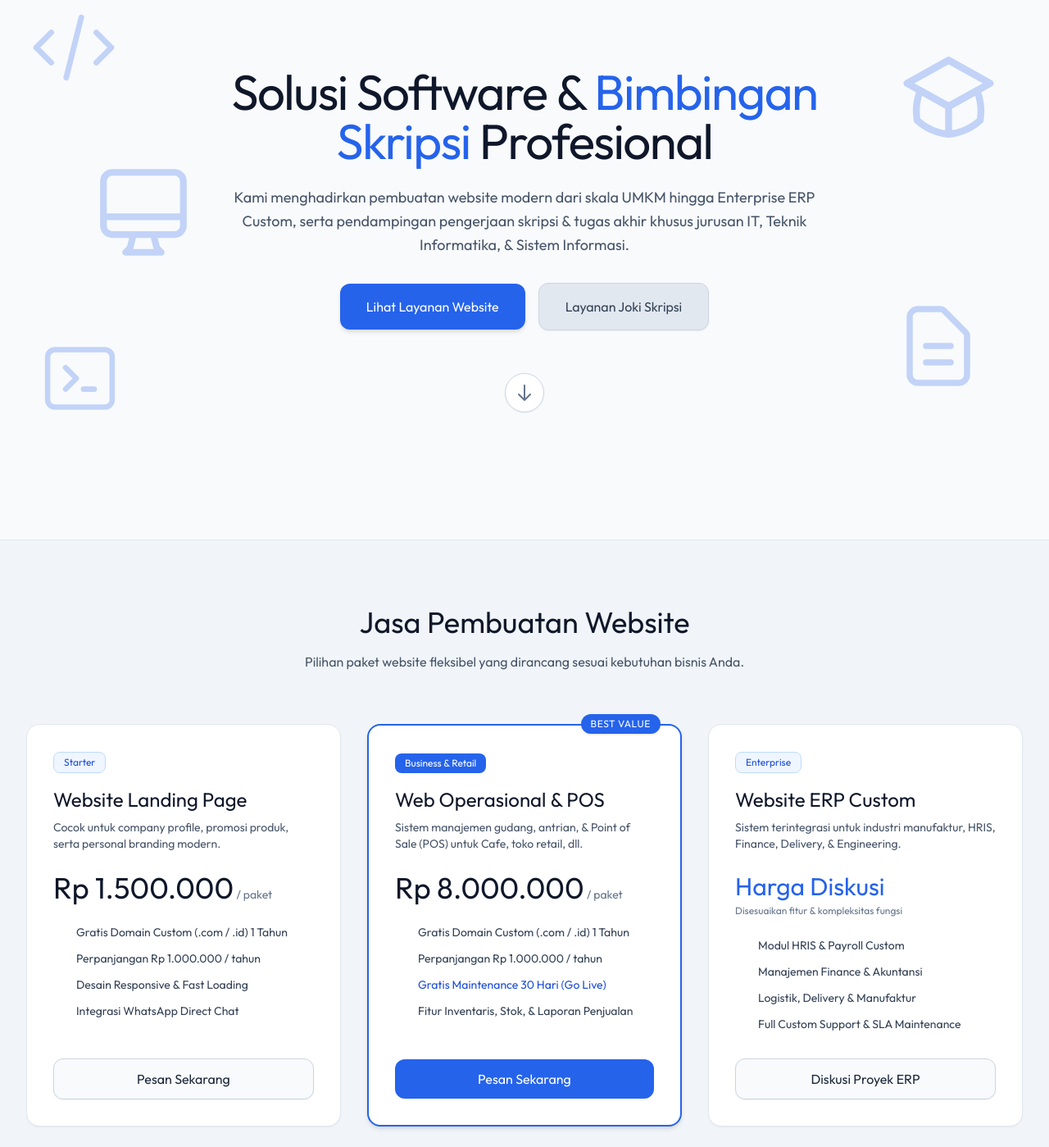
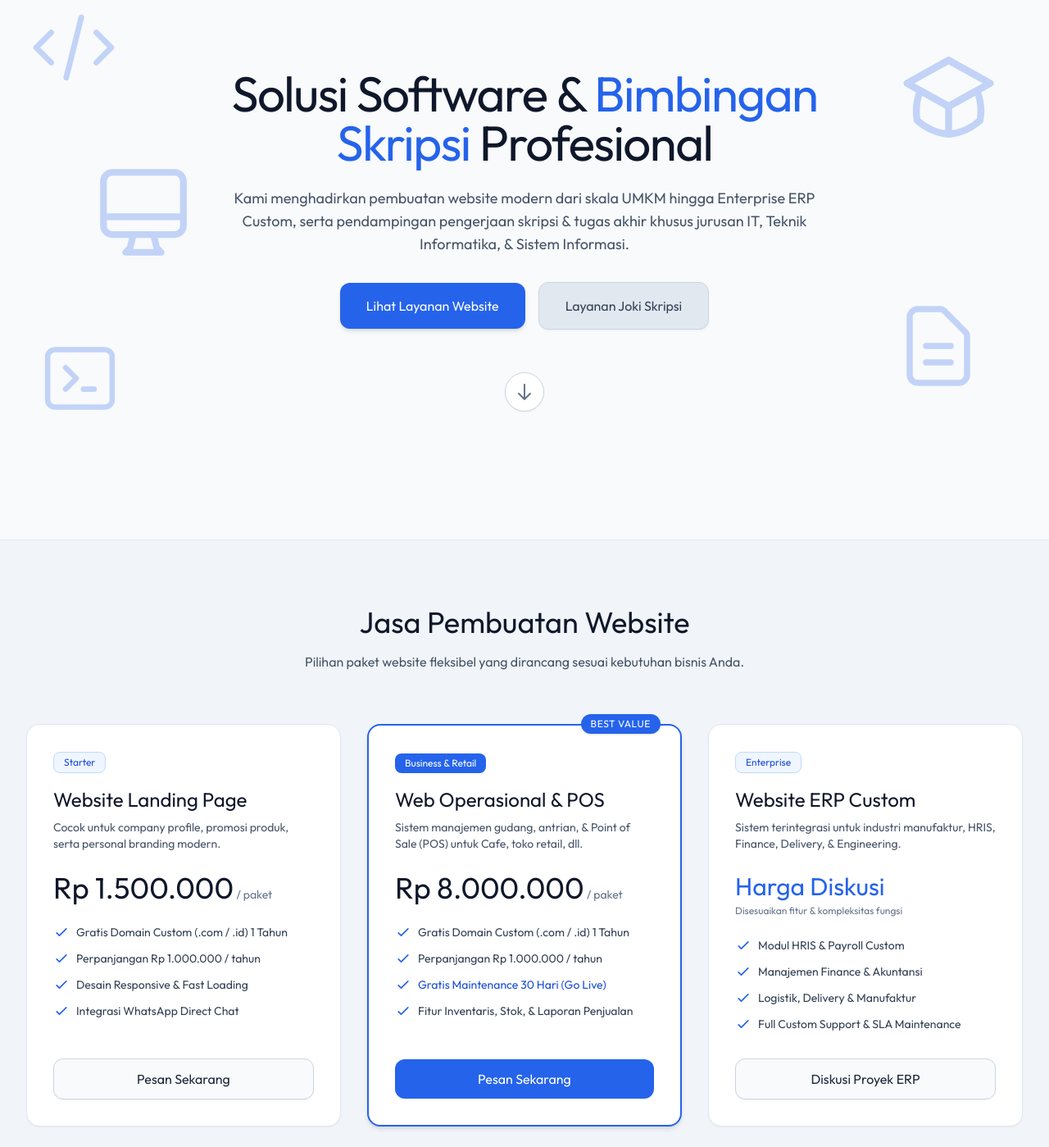
Before and after one commit to rofiqkholid/sipalingkoding, a website: page index.html in a window 1280 px wide. Shown: the part 141-1540 px from the top of the page at 82% size. Drawn offline with nearby package versions, Linux system fonts and the light colour scheme; a web font is replaced by a local one.

Commit message:
Add logo icon in WEBP format to assets/img directory

```diff
--- a/index.html
+++ b/index.html
@@ -4,7 +4,8 @@
     <meta charset="UTF-8">
     <meta name="viewport" content="width=device-width, initial-scale=1.0">
     <title>SiPalingKoding - Solusi Digital & Joki Skripsi Professional</title>
-    <link rel="stylesheet" href="assets/css/style.css">
+    <link rel="icon" type="image/png" href="assets/img/favicon.png">
+    <link rel="stylesheet" href="assets/css/style.css?v=1.0.1">
     <script defer src="https://cdn.jsdelivr.net/npm/alpinejs@3.x.x/dist/cdn.min.js"></script>
     <script>
         document.addEventListener('DOMContentLoaded', () => {
@@ -30,9 +31,7 @@
         <div class="max-w-7xl mx-auto px-4 sm:px-6 lg:px-8">
             <div class="flex items-center justify-between h-20">
                 <div class="flex items-center space-x-3">
-                    <div class="w-10 h-10 rounded-xl flex items-center justify-center font-black text-xl text-white shadow-md" style="background-color: #2563eb;">
-                        &lt;/&gt;
-                    </div>
+                    <img src="assets/img/logo-icon.webp" alt="SiPalingKoding Logo" class="w-10 h-10 rounded-xl object-contain shadow-sm">
                     <div>
                         <span class="text-xl font-bold tracking-tight" style="color: #0f172a;">SiPalingKoding</span>
                         <span class="block text-[10px] font-bold tracking-widest uppercase" style="color: #2563eb;">IT Consultant & Dev</span>
@@ -97,7 +96,7 @@
                 <h1 class="text-4xl sm:text-6xl font-extrabold tracking-tight leading-tight mb-6" style="color: #0f172a;">
                     Solusi Software & <span style="color: #2563eb;">Bimbingan Skripsi</span> Profesional
                 </h1>
-                <p class="text-lg mb-8 leading-relaxed font-normal" style="color: #475569;">
+                <p class="text-sm sm:text-lg px-6 sm:px-0 mb-8 leading-relaxed font-normal" style="color: #475569;">
                     Kami menghadirkan pembuatan website modern dari skala UMKM hingga Enterprise ERP Custom, serta pendampingan pengerjaan skripsi & tugas akhir khusus jurusan IT, Teknik Informatika, & Sistem Informasi.
                 </p>
                 <div class="flex flex-col sm:flex-row items-center justify-center gap-4 mb-12">
@@ -144,19 +143,19 @@
 
                         <ul class="space-y-3 text-sm mb-8" style="color: #334155;">
                             <li class="flex items-center">
-                                <svg class="w-5 h-5 mr-2 shrink-0" style="color: #2563eb;" fill="none" stroke="currentColor" viewBox="0 0 24 24"><path stroke-linecap="round" stroke-linejoin="round" stroke-width="2" d="5 13l4 4L19 7"></path></svg>
+                                <svg class="w-5 h-5 mr-2 shrink-0" style="color: #2563eb;" fill="none" stroke="currentColor" viewBox="0 0 24 24"><path stroke-linecap="round" stroke-linejoin="round" stroke-width="2" d="M5 13l4 4L19 7"></path></svg>
                                 <span><strong>Gratis Domain</strong> Custom (.com / .id) 1 Tahun</span>
                             </li>
                             <li class="flex items-center">
-                                <svg class="w-5 h-5 mr-2 shrink-0" style="color: #2563eb;" fill="none" stroke="currentColor" viewBox="0 0 24 24"><path stroke-linecap="round" stroke-linejoin="round" stroke-width="2" d="5 13l4 4L19 7"></path></svg>
+                                <svg class="w-5 h-5 mr-2 shrink-0" style="color: #2563eb;" fill="none" stroke="currentColor" viewBox="0 0 24 24"><path stroke-linecap="round" stroke-linejoin="round" stroke-width="2" d="M5 13l4 4L19 7"></path></svg>
                                 <span>Perpanjangan Rp 1.000.000 / tahun</span>
                             </li>
                             <li class="flex items-center">
-                                <svg class="w-5 h-5 mr-2 shrink-0" style="color: #2563eb;" fill="none" stroke="currentColor" viewBox="0 0 24 24"><path stroke-linecap="round" stroke-linejoin="round" stroke-width="2" d="5 13l4 4L19 7"></path></svg>
+                                <svg class="w-5 h-5 mr-2 shrink-0" style="color: #2563eb;" fill="none" stroke="currentColor" viewBox="0 0 24 24"><path stroke-linecap="round" stroke-linejoin="round" stroke-width="2" d="M5 13l4 4L19 7"></path></svg>
                                 <span>Desain Responsive & Fast Loading</span>
                             </li>
                             <li class="flex items-center">
-                                <svg class="w-5 h-5 mr-2 shrink-0" style="color: #2563eb;" fill="none" stroke="currentColor" viewBox="0 0 24 24"><path stroke-linecap="round" stroke-linejoin="round" stroke-width="2" d="5 13l4 4L19 7"></path></svg>
+                                <svg class="w-5 h-5 mr-2 shrink-0" style="color: #2563eb;" fill="none" stroke="currentColor" viewBox="0 0 24 24"><path stroke-linecap="round" stroke-linejoin="round" stroke-width="2" d="M5 13l4 4L19 7"></path></svg>
                                 <span>Integrasi WhatsApp Direct Chat</span>
                             </li>
                         </ul>
@@ -179,19 +178,19 @@
 
                         <ul class="space-y-3 text-sm mb-8" style="color: #334155;">
                             <li class="flex items-center">
-                                <svg class="w-5 h-5 mr-2 shrink-0" style="color: #2563eb;" fill="none" stroke="currentColor" viewBox="0 0 24 24"><path stroke-linecap="round" stroke-linejoin="round" stroke-width="2" d="5 13l4 4L19 7"></path></svg>
+                                <svg class="w-5 h-5 mr-2 shrink-0" style="color: #2563eb;" fill="none" stroke="currentColor" viewBox="0 0 24 24"><path stroke-linecap="round" stroke-linejoin="round" stroke-width="2" d="M5 13l4 4L19 7"></path></svg>
                                 <span><strong>Gratis Domain</strong> Custom (.com / .id) 1 Tahun</span>
                             </li>
                             <li class="flex items-center">
-                                <svg class="w-5 h-5 mr-2 shrink-0" style="color: #2563eb;" fill="none" stroke="currentColor" viewBox="0 0 24 24"><path stroke-linecap="round" stroke-linejoin="round" stroke-width="2" d="5 13l4 4L19 7"></path></svg>
+                                <svg class="w-5 h-5 mr-2 shrink-0" style="color: #2563eb;" fill="none" stroke="currentColor" viewBox="0 0 24 24"><path stroke-linecap="round" stroke-linejoin="round" stroke-width="2" d="M5 13l4 4L19 7"></path></svg>
                                 <span>Perpanjangan Rp 1.000.000 / tahun</span>
                             </li>
                             <li class="flex items-center font-bold" style="color: #1d4ed8;">
-                                <svg class="w-5 h-5 mr-2 shrink-0" style="color: #2563eb;" fill="none" stroke="currentColor" viewBox="0 0 24 24"><path stroke-linecap="round" stroke-linejoin="round" stroke-width="2" d="5 13l4 4L19 7"></path></svg>
+                                <svg class="w-5 h-5 mr-2 shrink-0" style="color: #2563eb;" fill="none" stroke="currentColor" viewBox="0 0 24 24"><path stroke-linecap="round" stroke-linejoin="round" stroke-width="2" d="M5 13l4 4L19 7"></path></svg>
                                 <span>Gratis Maintenance 30 Hari (Go Live)</span>
                             </li>
                             <li class="flex items-center">
-                                <svg class="w-5 h-5 mr-2 shrink-0" style="color: #2563eb;" fill="none" stroke="currentColor" viewBox="0 0 24 24"><path stroke-linecap="round" stroke-linejoin="round" stroke-width="2" d="5 13l4 4L19 7"></path></svg>
+                                <svg class="w-5 h-5 mr-2 shrink-0" style="color: #2563eb;" fill="none" stroke="currentColor" viewBox="0 0 24 24"><path stroke-linecap="round" stroke-linejoin="round" stroke-width="2" d="M5 13l4 4L19 7"></path></svg>
                                 <span>Fitur Inventaris, Stok, & Laporan Penjualan</span>
                             </li>
                         </ul>
@@ -213,19 +212,19 @@
 
                         <ul class="space-y-3 text-sm mb-8" style="color: #334155;">
                             <li class="flex items-center">
-                                <svg class="w-5 h-5 mr-2 shrink-0" style="color: #2563eb;" fill="none" stroke="currentColor" viewBox="0 0 24 24"><path stroke-linecap="round" stroke-linejoin="round" stroke-width="2" d="5 13l4 4L19 7"></path></svg>
+                                <svg class="w-5 h-5 mr-2 shrink-0" style="color: #2563eb;" fill="none" stroke="currentColor" viewBox="0 0 24 24"><path stroke-linecap="round" stroke-linejoin="round" stroke-width="2" d="M5 13l4 4L19 7"></path></svg>
                                 <span>Modul HRIS & Payroll Custom</span>
                             </li>
                             <li class="flex items-center">
-                                <svg class="w-5 h-5 mr-2 shrink-0" style="color: #2563eb;" fill="none" stroke="currentColor" viewBox="0 0 24 24"><path stroke-linecap="round" stroke-linejoin="round" stroke-width="2" d="5 13l4 4L19 7"></path></svg>
+                                <svg class="w-5 h-5 mr-2 shrink-0" style="color: #2563eb;" fill="none" stroke="currentColor" viewBox="0 0 24 24"><path stroke-linecap="round" stroke-linejoin="round" stroke-width="2" d="M5 13l4 4L19 7"></path></svg>
                                 <span>Manajemen Finance & Akuntansi</span>
                             </li>
                             <li class="flex items-center">
-                                <svg class="w-5 h-5 mr-2 shrink-0" style="color: #2563eb;" fill="none" stroke="currentColor" viewBox="0 0 24 24"><path stroke-linecap="round" stroke-linejoin="round" stroke-width="2" d="5 13l4 4L19 7"></path></svg>
+                                <svg class="w-5 h-5 mr-2 shrink-0" style="color: #2563eb;" fill="none" stroke="currentColor" viewBox="0 0 24 24"><path stroke-linecap="round" stroke-linejoin="round" stroke-width="2" d="M5 13l4 4L19 7"></path></svg>
                                 <span>Logistik, Delivery & Manufaktur</span>
                             </li>
                             <li class="flex items-center">
-                                <svg class="w-5 h-5 mr-2 shrink-0" style="color: #2563eb;" fill="none" stroke="currentColor" viewBox="0 0 24 24"><path stroke-linecap="round" stroke-linejoin="round" stroke-width="2" d="5 13l4 4L19 7"></path></svg>
+                                <svg class="w-5 h-5 mr-2 shrink-0" style="color: #2563eb;" fill="none" stroke="currentColor" viewBox="0 0 24 24"><path stroke-linecap="round" stroke-linejoin="round" stroke-width="2" d="M5 13l4 4L19 7"></path></svg>
                                 <span>Full Custom Support & SLA Maintenance</span>
                             </li>
                         </ul>
@@ -380,9 +379,7 @@
                 <!-- Col 1: Brand Info -->
                 <div style="flex: 1 1 250px; min-width: 250px;" class="space-y-4">
                     <div class="flex items-center space-x-3">
-                        <div class="w-9 h-9 rounded-xl flex items-center justify-center font-black text-lg text-white shadow-md" style="background-color: #2563eb;">
-                            &lt;/&gt;
-                        </div>
+                        <img src="assets/img/logo-icon.webp" alt="SiPalingKoding Logo" class="w-9 h-9 rounded-xl object-contain shadow-sm">
                         <span class="text-xl font-bold tracking-tight" style="color: #0f172a;">SiPalingKoding</span>
                     </div>
                     <p class="text-sm leading-relaxed" style="color: #64748b;">
--- a/src/css/input.css
+++ b/src/css/input.css
@@ -1,10 +1,9 @@
 @font-face {
   font-family: 'Outfit';
   font-style: normal;
-  font-weight: 100 900;
+  font-weight: 400 700;
   font-display: swap;
-  src: url('../fonts/outfit-latin-variable-full-normal.woff2') format('woff2-variations'),
-       url('../fonts/outfit-latin-400-normal.woff2') format('woff2');
+  src: url('../fonts/outfit-latin-400-normal.woff2') format('woff2');
 }
 
 @tailwind base;
```
Also changed, not shown: tim.html (+4 -7 lines), assets/css/style.css, assets/img/favicon.png (added), assets/img/logo-icon.png (added), assets/img/logo-icon.webp (added).
